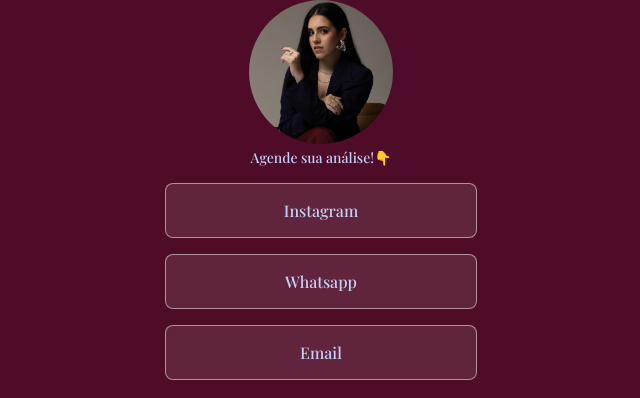
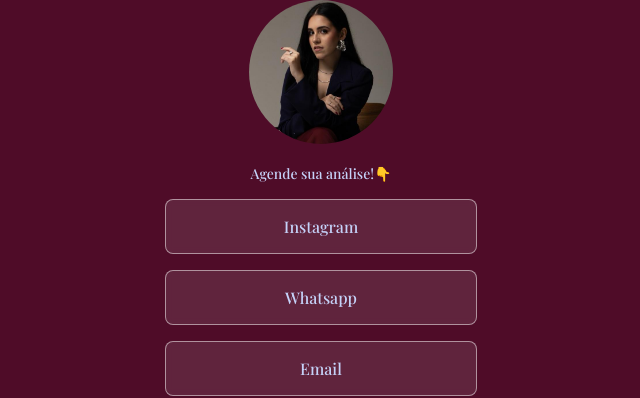
Before and after one commit to kaiomartinss/cecilinks, a plain HTML site: page index.html in a window 1280 px wide. Shown: the part 112-510 px from the top of the page, without its empty margins (319-959 px from the left). Drawn offline with nearby package versions, Linux system fonts and the light colour scheme.

Commit message:
fix margin top

```diff
--- a/styles.css
+++ b/styles.css
@@ -57,7 +57,7 @@ body {
   font-size: 14px;
   font-weight: 500;
   line-height: 2px;
-  margin-top: 4px;
+  margin-top: 20px;
   text-align: center;
 }
 /* links */
```
